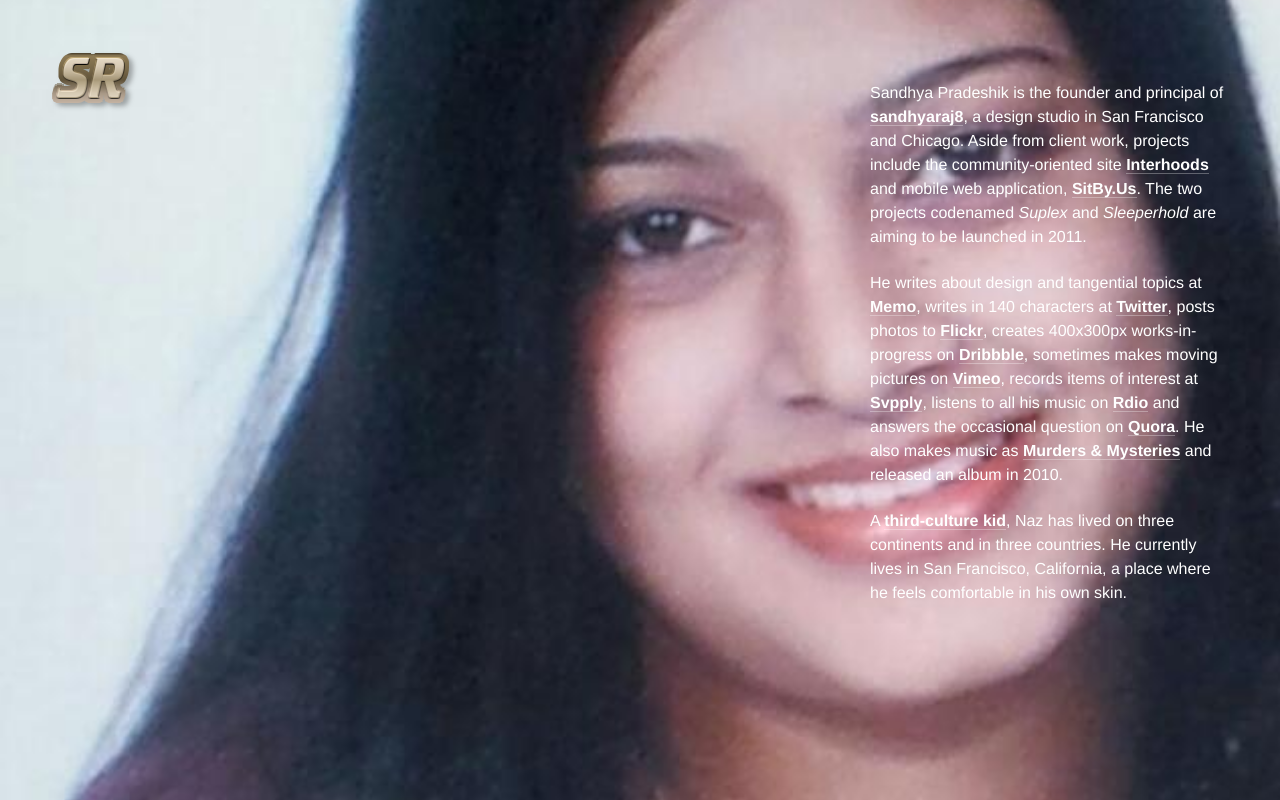
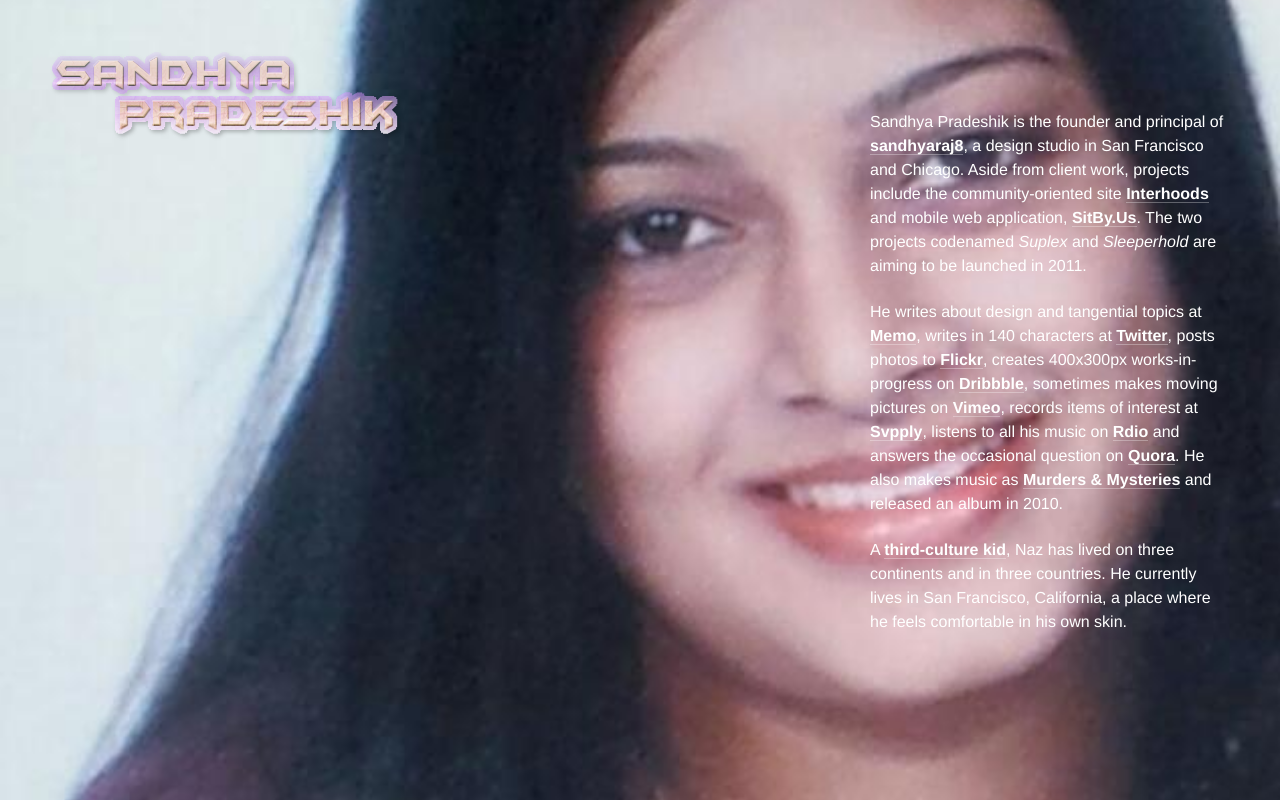
Before and after one commit to sandhyaraj8/sandhyaraj8.github.io, a plain HTML site: page index.html in a window 1280 px wide. Drawn offline with nearby package versions, Linux system fonts and the light colour scheme.

Commit message:
replacing more images

```diff
--- a/index.html
+++ b/index.html
@@ -32,7 +32,7 @@
 
 <!-- swap out for a logo -->
 <div id="monogram">
-	<img src="sandhyaraj8_monogram.png" />
+	<img src="sandhyaraj8_big_monogram.png" />
 </div>
 
 <!-- swap out for information about yourself -->
```
Also changed, not shown: sandhyaraj8_big_monogram.png (added).
